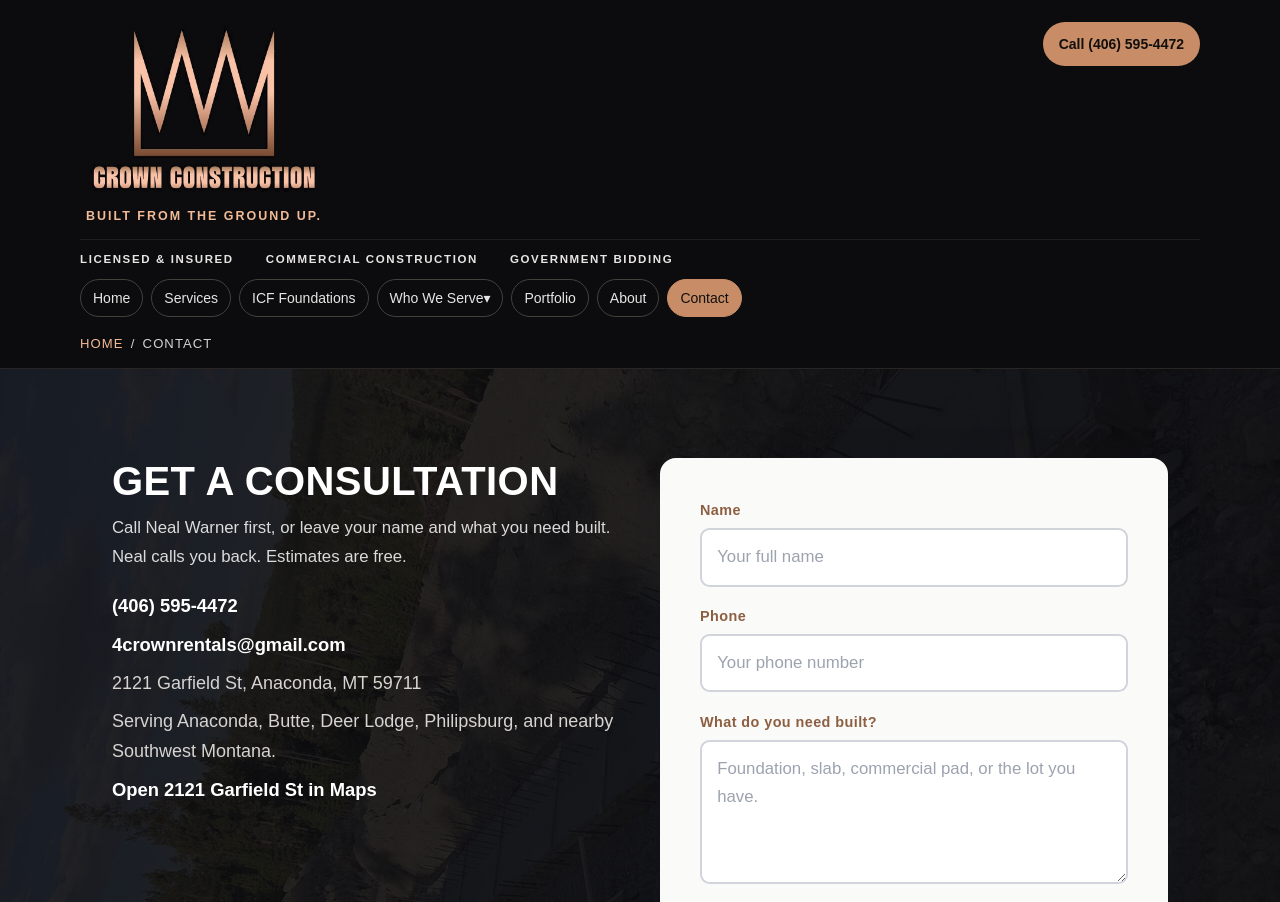
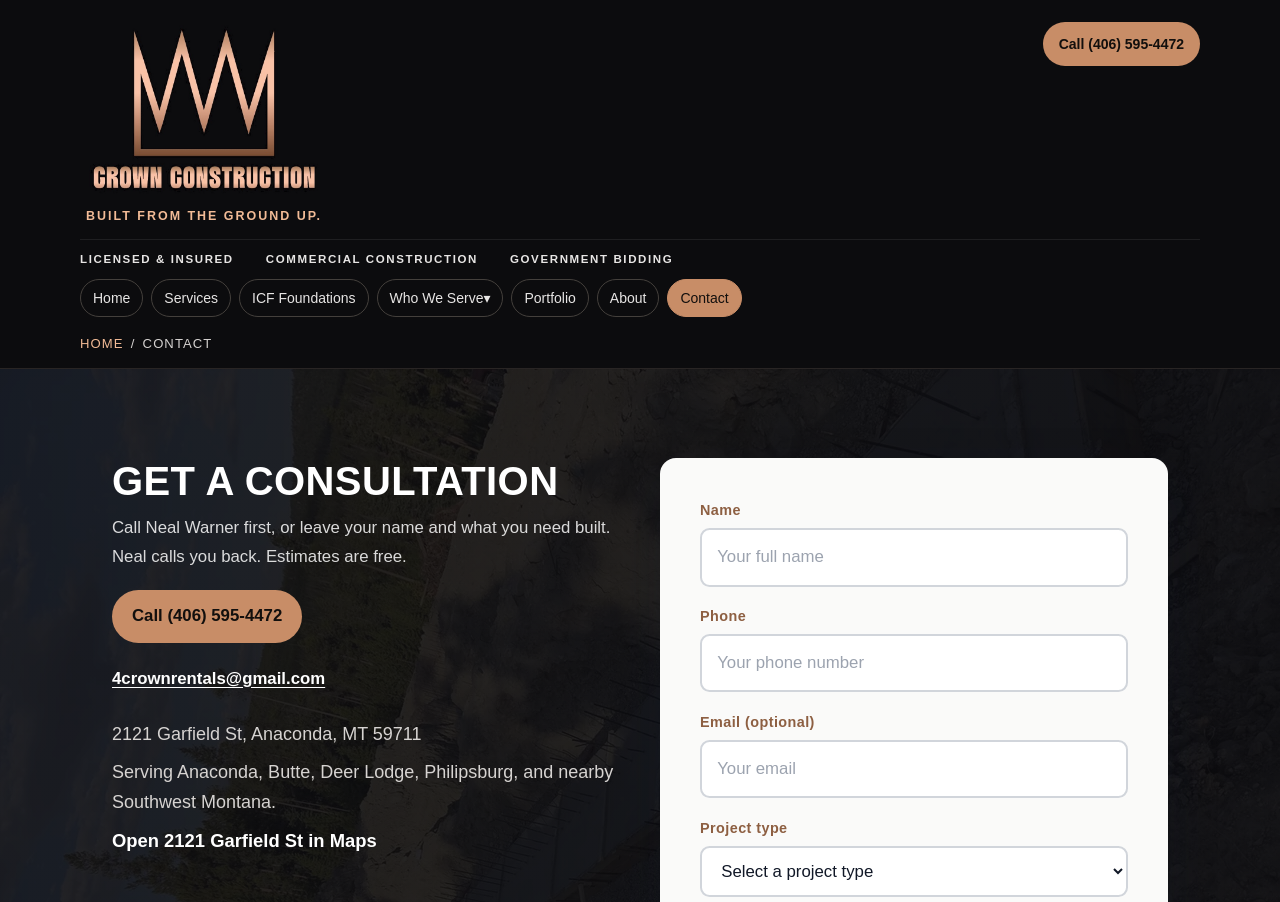
Before and after one commit to warnerbuilt1-gif/crown-construction-website, a Next.js app: page /contact in a window 1280 px wide. Shown: the top 902 px of the page. Built offline with nearby package versions, Linux system fonts and the light colour scheme.

Commit message:
Collect project details on the quote form before the email opens.
Co-authored-by: Cursor <cursoragent@cursor.com>

```diff
--- a/src/components/AudiencePage.tsx
+++ b/src/components/AudiencePage.tsx
@@ -49,7 +49,7 @@ export default function AudiencePage({ title, description, path, h1, intro, poin
           <Link href="/icf-foundations" className="text-wood underline">ICF foundations</Link>
         </p>
         <p className="mt-6">
-          <Link href="/contact" className="inline-flex min-h-12 items-center rounded-full bg-wood px-6 py-3 font-semibold text-[#120f0d]">
+          <Link href="/contact/#quote-form" className="inline-flex min-h-12 items-center rounded-full bg-wood px-6 py-3 font-semibold text-[#120f0d]">
             Request a quote
           </Link>
         </p>
--- a/src/components/Hero.tsx
+++ b/src/components/Hero.tsx
@@ -21,7 +21,7 @@ export default function Hero() {
             Neal Warner builds foundations, slabs, waterproofing, and site work for homeowners, builders, and public jobs across Anaconda, Butte, Deer Lodge, and Philipsburg. Licensed and insured. You get a straight price, a set start, and a site the next trade can use.
           </motion.p>
           <motion.div initial={{ opacity: 0 }} animate={{ opacity: 1 }} transition={{ delay: 0.28 }} className="hero-actions mt-6">
-            <Link href="/contact" className="inline-block rounded-full bg-wood px-6 py-3 font-semibold text-[#120f0d] shadow-lg shadow-black/30">
+            <Link href="/contact/#quote-form" className="inline-block rounded-full bg-wood px-6 py-3 font-semibold text-[#120f0d] shadow-lg shadow-black/30">
               Get a consultation
             </Link>
             <Link href="/gallery" className="hero-action-secondary inline-block rounded-full border border-white/20 px-6 py-3 font-semibold text-white">
--- a/src/components/MobileCallBar.tsx
+++ b/src/components/MobileCallBar.tsx
@@ -5,7 +5,7 @@ export default function MobileCallBar() {
   return (
     <div className="mobile-call-bar" aria-label="Quick contact">
       <a href={SITE_PHONE_TEL}>Call {SITE_PHONE_DISPLAY}</a>
-      <Link href="/contact">Get a consultation</Link>
+      <Link href="/contact/#quote-form">Get a consultation</Link>
     </div>
   )
 }
--- a/src/components/TownPage.tsx
+++ b/src/components/TownPage.tsx
@@ -33,7 +33,7 @@ export default function TownPage({ city, path, homeYard = false }: TownPageProps
             : `Crown Construction works ${city} from the Anaconda yard. Same crew, same phone, same estimate: Neal walks the job before a price is set.`}
         </p>
         <div className="mt-6 flex flex-wrap gap-3">
-          <Link href="/contact" className="inline-flex min-h-12 items-center rounded-full bg-wood px-6 py-3 font-semibold text-[#120f0d]">Get a consultation</Link>
+          <Link href="/contact/#quote-form" className="inline-flex min-h-12 items-center rounded-full bg-wood px-6 py-3 font-semibold text-[#120f0d]">Get a consultation</Link>
           <a href={SITE_PHONE_TEL} className="inline-flex min-h-12 items-center rounded-full border border-white/20 px-6 py-3 font-semibold">Call {SITE_PHONE_DISPLAY}</a>
         </div>
         <h2 className="mt-10 text-2xl uppercase">Also serving</h2>
--- a/src/pages/404.tsx
+++ b/src/pages/404.tsx
@@ -20,7 +20,7 @@ export default function NotFound() {
           <p className="mt-3 text-stone-200">The link may be old. The work, the gallery, and the quote form are still here.</p>
           <div className="mt-6 flex flex-wrap justify-center gap-3">
             <Link href="/" className="inline-block rounded-full bg-wood px-6 py-3 font-semibold text-[#120f0d]">Home</Link>
-            <Link href="/contact" className="inline-block rounded-full border border-white/30 px-6 py-3 font-semibold text-white">Request a quote</Link>
+            <Link href="/contact/#quote-form" className="inline-block rounded-full border border-white/30 px-6 py-3 font-semibold text-white">Request a quote</Link>
             <a href={SITE_PHONE_TEL} className="inline-block rounded-full border border-white/30 px-6 py-3 font-semibold text-white">Call {SITE_PHONE_DISPLAY}</a>
           </div>
         </div>
--- a/src/pages/about.tsx
+++ b/src/pages/about.tsx
@@ -59,7 +59,7 @@ export default function About() {
                   <span>The site gets left workable</span>
                   <p>Forms, spoil, and trash come off the pad so the next trade is not cleaning up before they can start.</p>
                 </label>
-                <Link href="/contact" className="inline-block rounded-full bg-wood px-6 py-3 font-semibold text-[#120f0d]">
+                <Link href="/contact/#quote-form" className="inline-block rounded-full bg-wood px-6 py-3 font-semibold text-[#120f0d]">
                   Request a quote
                 </Link>
               </div>
--- a/src/pages/contact.tsx
+++ b/src/pages/contact.tsx
@@ -5,34 +5,75 @@ import Footer from '../components/Footer'
 import Seo from '../components/Seo'
 import { SITE_ADDRESS, SITE_EMAIL, SITE_LEGAL_NAME, SITE_MAP_LINK, SITE_OWNER, SITE_PHONE_DISPLAY, SITE_PHONE_TEL, SITE_SERVICE_AREA } from '../config/site'
 
+const PROJECT_TYPES = [
+  'ICF Basement',
+  'Frost/Stem Walls',
+  'Retaining Wall',
+  'Commercial Foundation',
+  'Public Project',
+  'Other',
+] as const
+
 type QuoteFields = {
   name: string
   phone: string
-  job: string
+  email: string
+  projectType: string
   town: string
+  size: string
+  startDate: string
+  message: string
+  company: string
 }
 
-type QuoteErrors = Partial<Record<'name' | 'phone' | 'job', string>>
+type QuoteErrors = Partial<Record<'name' | 'phone' | 'email' | 'projectType' | 'town', string>>
 
-const emptyQuote: QuoteFields = { name: '', phone: '', job: '', town: '' }
+const emptyQuote: QuoteFields = {
+  name: '',
+  phone: '',
+  email: '',
+  projectType: '',
+  town: '',
+  size: '',
+  startDate: '',
+  message: '',
+  company: '',
+}
 
 function validateQuote(fields: QuoteFields): QuoteErrors {
   const errors: QuoteErrors = {}
   if (fields.name.trim().length < 2) errors.name = 'Enter your name.'
   if (fields.phone.replace(/\D/g, '').length < 10) errors.phone = 'Enter a phone number with at least 10 digits.'
-  if (fields.job.trim().length < 3) errors.job = 'Tell us what you need built.'
+  if (fields.email.trim() && !/^[^\s@]+@[^\s@]+\.[^\s@]+$/.test(fields.email.trim())) {
+    errors.email = 'Enter a valid email, or leave it blank.'
+  }
+  if (!PROJECT_TYPES.includes(fields.projectType as (typeof PROJECT_TYPES)[number])) {
+    errors.projectType = 'Select a project type.'
+  }
+  if (fields.town.trim().length < 2) errors.town = 'Enter the project town.'
   return errors
 }
 
 function quoteMailto(fields: QuoteFields) {
-  const subject = encodeURIComponent(`Consultation - ${fields.name.trim()}`)
+  const subject = encodeURIComponent(`Quote - ${fields.projectType} - ${fields.name.trim()}`)
   const body = encodeURIComponent(
-    [`Name: ${fields.name.trim()}`, `Phone: ${fields.phone.trim()}`, `Town: ${fields.town.trim() || 'Not given'}`, '', 'Job:', fields.job.trim()].join('\n')
+    [
+      `Name: ${fields.name.trim()}`,
+      `Phone: ${fields.phone.trim()}`,
+      `Email: ${fields.email.trim() || 'Not given'}`,
+      `Project type: ${fields.projectType}`,
+      `Location: ${fields.town.trim()}`,
+      `Approximate size: ${fields.size.trim() || 'Not given'}`,
+      `Target start date: ${fields.startDate.trim() || 'Not given'}`,
+      '',
+      'Message:',
+      fields.message.trim() || 'Not given',
+    ].join('\n')
   )
   return `mailto:${SITE_EMAIL}?subject=${subject}&body=${body}`
 }
 
-export default function Contact(){
+export default function Contact() {
   const router = useRouter()
   const [fields, setFields] = useState<QuoteFields>(emptyQuote)
   const [errors, setErrors] = useState<QuoteErrors>({})
@@ -41,16 +82,21 @@ export default function Contact(){
 
   useEffect(() => {
     const job = typeof router.query.job === 'string' ? router.query.job : ''
-    if (job) setFields((current) => ({ ...current, job: current.job || `A job like ${job}` }))
+    if (job) setFields((current) => ({ ...current, message: current.message || `A job like ${job}` }))
   }, [router.query.job])
 
   const update = (key: keyof QuoteFields, value: string) => {
     setFields((current) => ({ ...current, [key]: value }))
-    setErrors((current) => ({ ...current, [key]: undefined }))
+    if (key !== 'company') setErrors((current) => ({ ...current, [key]: undefined }))
   }
 
   const handleQuoteSubmit = (event: FormEvent<HTMLFormElement>) => {
     event.preventDefault()
+    if (fields.company.trim()) {
+      setMailto('')
+      setStatus('success')
+      return
+    }
     const nextErrors = validateQuote(fields)
     setErrors(nextErrors)
     if (Object.keys(nextErrors).length > 0) return
@@ -95,39 +141,69 @@ export default function Contact(){
           <div className="contact-info reveal">
             <h1 className="contact-heading">Get a consultation</h1>
             <p className="contact-subhead">Call {SITE_OWNER} first, or leave your name and what you need built. Neal calls you back. Estimates are free.</p>
-            <p className="contact-detail"><a href={SITE_PHONE_TEL}>{SITE_PHONE_DISPLAY}</a></p>
-            <p className="contact-detail"><a href={`mailto:${SITE_EMAIL}`}>{SITE_EMAIL}</a></p>
+            <div className="contact-reach">
+              <a href={SITE_PHONE_TEL} className="contact-call">Call {SITE_PHONE_DISPLAY}</a>
+              <a href={`mailto:${SITE_EMAIL}`} className="contact-mail">{SITE_EMAIL}</a>
+            </div>
             <p className="contact-detail">{SITE_ADDRESS}</p>
             <p className="contact-detail">Serving {SITE_SERVICE_AREA}.</p>
             <p className="contact-detail"><a href={SITE_MAP_LINK} target="_blank" rel="noreferrer">Open 2121 Garfield St in Maps</a></p>
           </div>
+          <div id="quote-form">
           {status === 'success' ? (
             <div className="form-success" role="status">
               <h2>Quote request ready</h2>
               <p>Your email app should be open with the job filled in. If it did not open, use the link below.</p>
-              <a href={mailto}>Open the email</a>
+              {mailto ? <a href={mailto}>Open the email</a> : null}
               <button type="button" className="contact-submit" onClick={() => setStatus('idle')}>Write another request</button>
             </div>
           ) : (
             <form className="contact-form reveal" onSubmit={handleQuoteSubmit} noValidate>
+              <label className="form-honeypot" aria-hidden="true">
+                <span>Company website</span>
+                <input type="text" name="company" tabIndex={-1} autoComplete="off" value={fields.company} onChange={(event) => update('company', event.target.value)} />
+              </label>
               <label className="form-field">
                 <span>Name</span>
-                <input type="text" name="name" value={fields.name} placeholder="Your full name" aria-invalid={Boolean(errors.name)} aria-describedby={errors.name ? 'name-error' : undefined} onChange={(event) => update('name', event.target.value)} />
+                <input type="text" name="name" autoComplete="name" value={fields.name} placeholder="Your full name" aria-invalid={Boolean(errors.name)} aria-describedby={errors.name ? 'name-error' : undefined} onChange={(event) => update('name', event.target.value)} />
                 {errors.name ? <p id="name-error" className="field-error" role="alert">{errors.name}</p> : null}
               </label>
               <label className="form-field">
                 <span>Phone</span>
-                <input type="tel" name="phone" value={fields.phone} placeholder="Your phone number" aria-invalid={Boolean(errors.phone)} aria-describedby={errors.phone ? 'phone-error' : undefined} onChange={(event) => update('phone', event.target.value)} />
+                <input type="tel" name="phone" autoComplete="tel" inputMode="tel" value={fields.phone} placeholder="Your phone number" aria-invalid={Boolean(errors.phone)} aria-describedby={errors.phone ? 'phone-error' : undefined} onChange={(event) => update('phone', event.target.value)} />
                 {errors.phone ? <p id="phone-error" className="field-error" role="alert">{errors.phone}</p> : null}
               </label>
               <label className="form-field">
-                <span>What do you need built?</span>
-                <textarea name="job" rows={4} value={fields.job} placeholder="Foundation, slab, commercial pad, or the lot you have." aria-invalid={Boolean(errors.job)} aria-describedby={errors.job ? 'job-error' : undefined} onChange={(event) => update('job', event.target.value)} />
-                {errors.job ? <p id="job-error" className="field-error" role="alert">{errors.job}</p> : null}
+                <span>Email (optional)</span>
+                <input type="email" name="email" autoComplete="email" inputMode="email" value={fields.email} placeholder="Your email" aria-invalid={Boolean(errors.email)} aria-describedby={errors.email ? 'email-error' : undefined} onChange={(event) => update('email', event.target.value)} />
+                {errors.email ? <p id="email-error" className="field-error" role="alert">{errors.email}</p> : null}
               </label>
               <label className="form-field">
-                <span>Town, if you have it</span>
-                <input type="text" name="town" value={fields.town} placeholder="Anaconda, Butte, Deer Lodge, Philipsburg" onChange={(event) => update('town', event.target.value)} />
+                <span>Project type</span>
+                <select name="projectType" value={fields.projectType} aria-invalid={Boolean(errors.projectType)} aria-describedby={errors.projectType ? 'project-type-error' : undefined} onChange={(event) => update('projectType', event.target.value)}>
+                  <option value="">Select a project type</option>
+                  {PROJECT_TYPES.map((type) => (
+                    <option key={type} value={type}>{type}</option>
+                  ))}
+                </select>
+                {errors.projectType ? <p id="project-type-error" className="field-error" role="alert">{errors.projectType}</p> : null}
+              </label>
+              <label className="form-field">
+                <span>Project location (town)</span>
+                <input type="text" name="town" autoComplete="address-level2" value={fields.town} placeholder="Anaconda, Butte, Deer Lodge, Philipsburg" aria-invalid={Boolean(errors.town)} aria-describedby={errors.town ? 'town-error' : undefined} onChange={(event) => update('town', event.target.value)} />
+                {errors.town ? <p id="town-error" className="field-error" role="alert">{errors.town}</p> : null}
+              </label>
+              <label className="form-field">
+                <span>Approximate size or square footage (optional)</span>
+                <input type="text" name="size" value={fields.size} placeholder="Size, if you know it" onChange={(event) => update('size', event.target.value)} />
+              </label>
+              <label className="form-field">
+                <span>Target start date (optional)</span>
+                <input type="date" name="startDate" value={fields.startDate} onChange={(event) => update('startDate', event.target.value)} />
+              </label>
+              <label className="form-field">
+                <span>Message (optional)</span>
+                <textarea name="message" rows={4} value={fields.message} placeholder="Foundation, slab, commercial pad, or the lot you have." onChange={(event) => update('message', event.target.value)} />
               </label>
               <button type="submit" className="contact-submit" disabled={status === 'submitting'}>
                 {status === 'submitting' ? 'Opening email…' : 'Get a consultation'}
@@ -135,6 +211,7 @@ export default function Contact(){
               <p className="contact-note">Neal calls you back. No account. Estimates are free.</p>
             </form>
           )}
+          </div>
         </div>
       </section>
       </main>
--- a/src/pages/gallery.tsx
+++ b/src/pages/gallery.tsx
@@ -186,7 +186,7 @@ export default function Gallery(){
                       </div>
                     ))}
                   </div>
-                  <Link href={`/contact/?job=${encodeURIComponent(story.title)}`} className="inline-block mt-4 rounded-full bg-wood px-5 py-3 font-semibold text-[#120f0d]">
+                  <Link href={`/contact/?job=${encodeURIComponent(story.title)}#quote-form`} className="inline-block mt-4 rounded-full bg-wood px-5 py-3 font-semibold text-[#120f0d]">
                     Get a consultation for a job like this
                   </Link>
                 </div>
@@ -222,7 +222,7 @@ export default function Gallery(){
             <p className="mt-2 text-stone-200">Send the town, the work, and a photo. Neal walks it and prices it.</p>
             <div className="mt-5 flex flex-wrap justify-center gap-3">
               <a href={SITE_PHONE_TEL} className="inline-block rounded-full bg-wood px-6 py-3 font-semibold text-[#120f0d]">Call {SITE_PHONE_DISPLAY}</a>
-              <Link href="/contact" className="inline-block rounded-full border border-white/30 px-6 py-3 font-semibold text-white">Get a consultation</Link>
+              <Link href="/contact/#quote-form" className="inline-block rounded-full border border-white/30 px-6 py-3 font-semibold text-white">Get a consultation</Link>
             </div>
           </section>
         </main>
--- a/src/pages/icf-foundations.tsx
+++ b/src/pages/icf-foundations.tsx
@@ -200,7 +200,7 @@ export default function IcfFoundations() {
         </section>
 
         <section className="mt-12">
-          <Link href="/contact" className="inline-flex min-h-12 items-center rounded-full bg-wood px-6 py-3 font-semibold text-[#120f0d]">
+          <Link href="/contact/#quote-form" className="inline-flex min-h-12 items-center rounded-full bg-wood px-6 py-3 font-semibold text-[#120f0d]">
             Request a quote
           </Link>
         </section>
--- a/src/pages/index.tsx
+++ b/src/pages/index.tsx
@@ -148,7 +148,7 @@ export default function Home() {
           </div>
           <div className="mt-6 flex flex-col justify-center gap-4 text-sm md:flex-row">
             <Link href="/gallery" className="text-wood underline">View our portfolio</Link>
-            <Link href="/contact" className="text-wood underline">Get a consultation</Link>
+            <Link href="/contact/#quote-form" className="text-wood underline">Get a consultation</Link>
           </div>
         </section>
       </main>
--- a/src/pages/services.tsx
+++ b/src/pages/services.tsx
@@ -139,7 +139,7 @@ export default function Services(){
               <p>{activeService.description}</p>
               <div className="hero-actions mt-6">
                 <a href={SITE_PHONE_TEL} className="inline-block rounded-full bg-wood px-5 py-3 font-semibold text-[#120f0d]">Call {SITE_PHONE_DISPLAY}</a>
-                <Link href="/contact" className="inline-block rounded-full border border-white/30 px-5 py-3 font-semibold text-white">Request a quote</Link>
+                <Link href="/contact/#quote-form" className="inline-block rounded-full border border-white/30 px-5 py-3 font-semibold text-white">Request a quote</Link>
               </div>
             </div>
           </div>
--- a/src/styles/globals.css
+++ b/src/styles/globals.css
@@ -1069,6 +1069,41 @@ p {
   text-decoration: underline;
 }
 
+.contact-reach {
+  display: flex;
+  flex-direction: column;
+  align-items: flex-start;
+  gap: 0.75rem;
+  margin: 0 0 1rem;
+}
+
+.contact-call {
+  display: inline-flex;
+  min-height: 48px;
+  align-items: center;
+  justify-content: center;
+  padding: 0.75rem 1.25rem;
+  border-radius: 999px;
+  background: #c88d67;
+  color: #120f0d;
+  font-family: 'Oswald', sans-serif;
+  font-size: 1.05rem;
+  font-weight: 800;
+  text-decoration: none;
+}
+
+.contact-mail {
+  display: inline-flex;
+  min-height: 48px;
+  align-items: center;
+  color: #ffffff;
+  font-family: 'Oswald', sans-serif;
+  font-size: 1.05rem;
+  font-weight: 700;
+  text-decoration: underline;
+  text-underline-offset: 0.2rem;
+}
+
 .contact-form p,
 .about-card p,
 .form-success p,
@@ -1077,6 +1112,7 @@ p {
 }
 
 .contact-form {
+  position: relative;
   background: #fafaf9;
   border-radius: 1rem;
   padding: 40px;
@@ -1084,6 +1120,18 @@ p {
   display: flex;
   flex-direction: column;
   gap: 1.1rem;
+}
+
+.form-honeypot {
+  position: absolute;
+  width: 1px;
+  height: 1px;
+  padding: 0;
+  margin: -1px;
+  overflow: hidden;
+  clip: rect(0, 0, 0, 0);
+  white-space: nowrap;
+  border: 0;
 }
 
 .about-card-copy {
@@ -1117,6 +1165,7 @@ p {
 .form-field select,
 .form-field textarea {
   width: 100%;
+  min-height: 48px;
   padding: 0.8rem 0.95rem;
   font-size: 1.05rem;
   border: 2px solid #d1d5db;
@@ -1134,8 +1183,16 @@ p {
   border-color: #c88d67;
 }
 
+.contact-form .field-error {
+  margin: 0;
+  color: #9f1239;
+  font-size: 0.92rem;
+  line-height: 1.4;
+}
+
 .contact-submit {
   width: 100%;
+  min-height: 48px;
   padding: 1rem 1.25rem;
   background: #c88d67;
   color: #120f0d;
@@ -1168,6 +1225,10 @@ p {
 
   .contact-shell {
     grid-template-columns: 1fr;
+  }
+
+  .contact-form {
+    padding: 1.25rem;
   }
 
   .hero-stat-grid,
```
